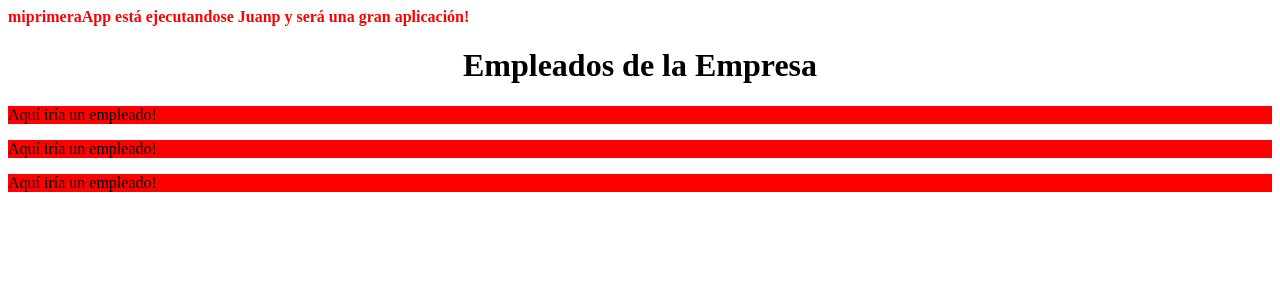
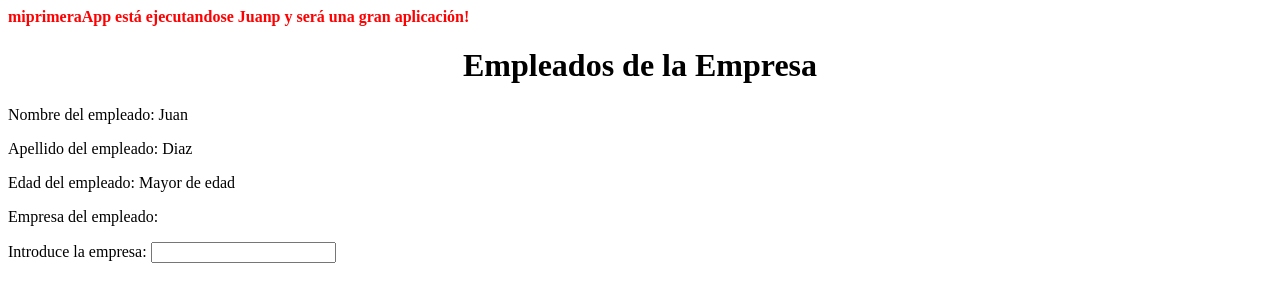
Before and after one commit to juanpoquiomaesquivel/Angular, an Angular app in the folder pildorasinformaticas/miprimeraApp/: page / in a window 1280 px wide. Shown: the top 302 px of the page. Built offline with nearby package versions, Linux system fonts and the light colour scheme.

Commit message:
Curso Angular - Video 7 & 8 - Interpolación
-texto dinámico

```diff
--- a/pildorasinformaticas/miprimeraApp/src/app/app.component.html
+++ b/pildorasinformaticas/miprimeraApp/src/app/app.component.html
@@ -3,9 +3,6 @@
 <br/>
 
 <app-empleados></app-empleados>
-<app-empleado></app-empleado>
-<app-empleado></app-empleado>
-<app-empleado></app-empleado>
 
-<!-- https://www.youtube.com/watch?v=CitMo3hip6Y&list=PLU8oAlHdN5BnNAe8zXnuBNzKID39DUwcO&index=5 -->
-<!-- https://www.youtube.com/watch?v=DfSuph1OyZ0&list=PLU8oAlHdN5BnNAe8zXnuBNzKID39DUwcO&index=6 -->
+<!-- https://www.youtube.com/watch?v=KfYyWNqJaVc&list=PLU8oAlHdN5BnNAe8zXnuBNzKID39DUwcO&index=7 -->
+<!-- https://www.youtube.com/watch?v=-yXkW7JTwN8&list=PLU8oAlHdN5BnNAe8zXnuBNzKID39DUwcO&index=8 -->
--- a/pildorasinformaticas/miprimeraApp/src/app/empleado/empleado.component.css
+++ b/pildorasinformaticas/miprimeraApp/src/app/empleado/empleado.component.css
@@ -1,3 +1,3 @@
-p {
+/*p {
     background-color: red;
-}
+} */
--- a/pildorasinformaticas/miprimeraApp/src/app/empleado/empleado.component.html
+++ b/pildorasinformaticas/miprimeraApp/src/app/empleado/empleado.component.html
@@ -1 +1,11 @@
-<p>Aquí iría un empleado!</p>
+<p>Nombre del empleado: {{nombre}}</p>
+<p>Apellido del empleado: {{apellido}}</p>
+<p>Edad del empleado: {{edad >= 18 ? "Mayor de edad" : "Menor de edad"}}</p>
+<p>Empresa del empleado: {{empresa.value}}</p>
+
+Introduce la empresa: <input type="text" #empresa (keyup)="0" />
+
+<br />
+<br />
+
+<!-- <input type="button" value="Dale!" (click)="llamaEmpresa(empresa.value)" /> -->
--- a/pildorasinformaticas/miprimeraApp/src/app/empleado/empleado.component.ts
+++ b/pildorasinformaticas/miprimeraApp/src/app/empleado/empleado.component.ts
@@ -1,4 +1,4 @@
-import { Component } from '@angular/core';
+import { Component, OnInit } from '@angular/core';
 
 @Component({
   selector: 'app-empleado',
@@ -14,4 +14,16 @@ import { Component } from '@angular/core';
 })
 export class EmpleadoComponent {
 
+  nombre="Juan";
+  apellido="Diaz";
+  /*private */edad=18;
+  //empresa="Píldoras Informáticas";
+
+  /*getEdad() {
+    return this.edad;
+  }*/
+
+  /*llamaEmpresa(value:String) {
+
+  }*/
 }
--- a/pildorasinformaticas/miprimeraApp/src/app/empleados/empleados.component.html
+++ b/pildorasinformaticas/miprimeraApp/src/app/empleados/empleados.component.html
@@ -1 +1,2 @@
 <h1 style="text-align: center;">Empleados de la Empresa</h1>
+<app-empleado></app-empleado>
```
